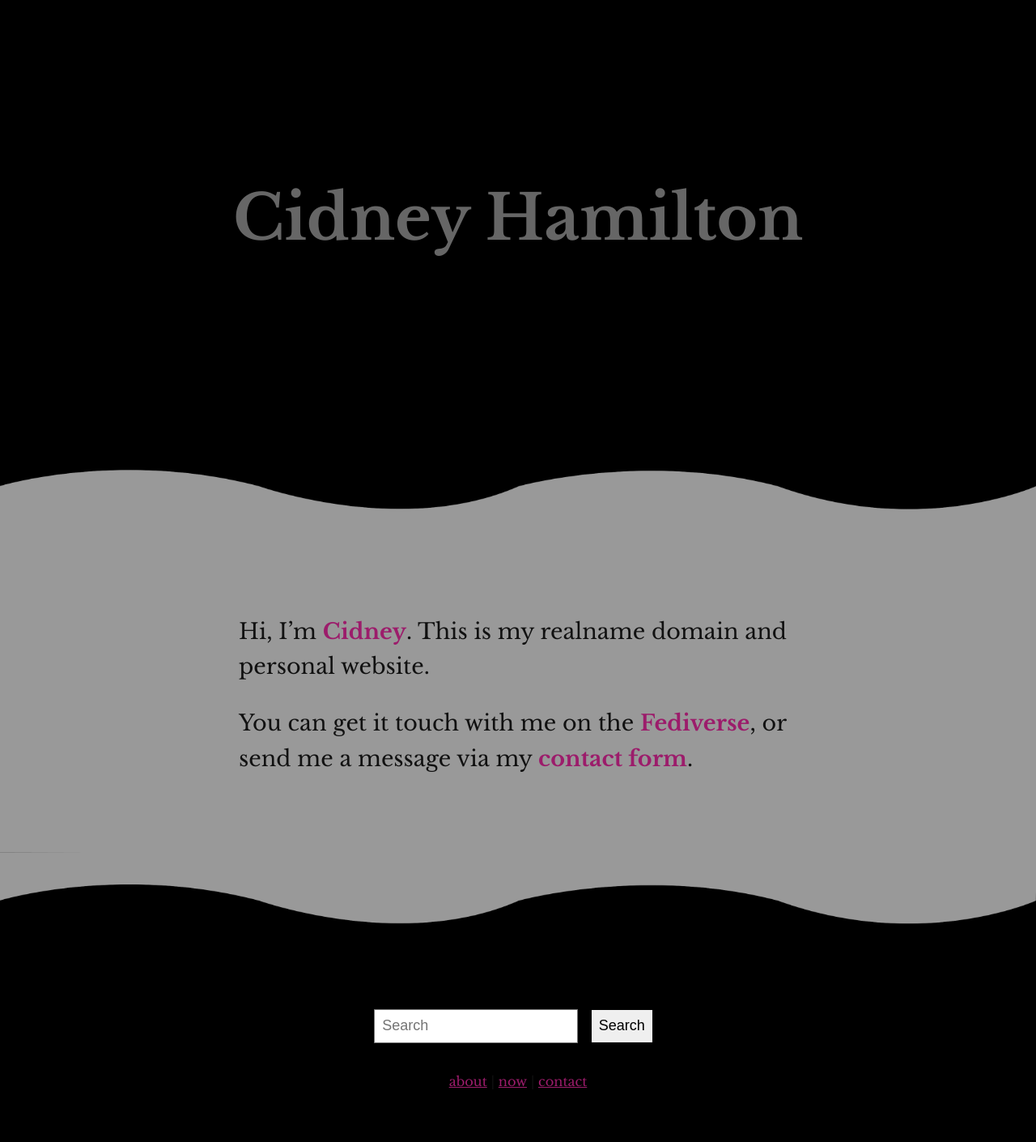
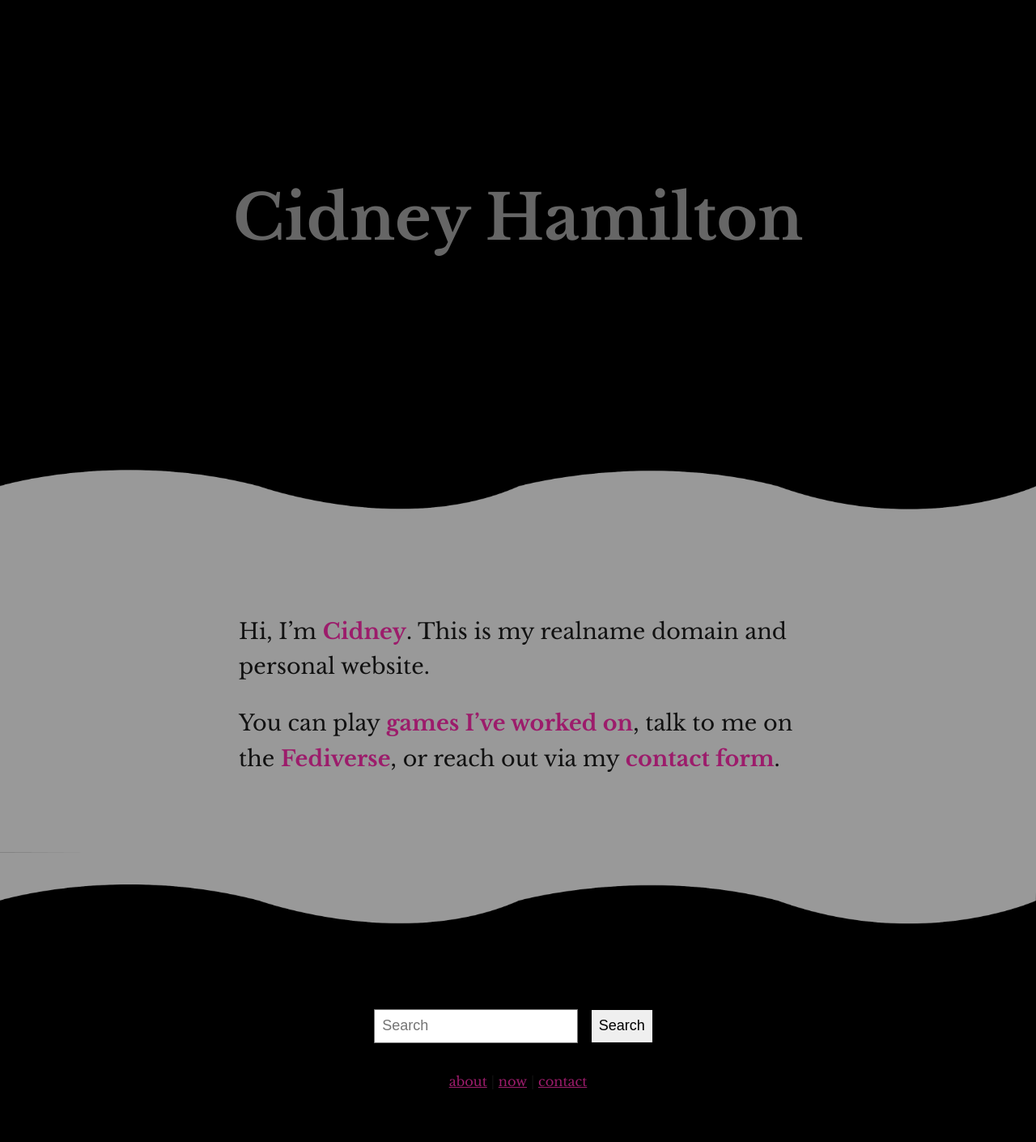
Before and after one commit to cidneyhamilton/cidneyhamilton.com, a Jekyll site: the page built from index.md, in a window 1280 px wide. Shown: the whole page at 81% size. Built offline with Jekyll 4.4.1, drawn with Linux system fonts in a browser that asks for light colours.

Commit message:
Include link to itch.io; remove dependency between post and page templates.

```diff
--- a/_includes/post-meta.html
+++ b/_includes/post-meta.html
@@ -5,5 +5,5 @@
   {%- if site.author -%}
   &mdash; Written by <span itemscope itemtype="http://schema.org/Person"><span class="p-author h-card">{{ site.author }}</span></span>&nbsp;
   {%- endif -%}
-  &mdash; <a href="{{ page.url }}"> Permalink</a>
+  &mdash; <a class="u-url" href="{{ page.url }}"> Permalink</a>
 </p>
--- a/index.md
+++ b/index.md
@@ -5,4 +5,4 @@ heading: Cidney Hamilton
 
 Hi, I'm <a href="h-card" rel="me" href="{{ site.url }}">Cidney</a>. This is my realname domain and personal website.
 
-You can get it touch with me on the <a href="{{ site.fedi-url }}">Fediverse</a>, or send me a message via my <a href="https://cidneyhamilton.com/contact/">contact form</a>.
+You can play <a href="http://cidney.itch.io">games I've worked on</a>, talk to me on the <a href="{{ site.fedi-url }}">Fediverse</a>, or reach out via my <a href="https://cidneyhamilton.com/contact/">contact form</a>.
```
Also changed, not shown: _layouts/post.html (+21 -8 lines).
